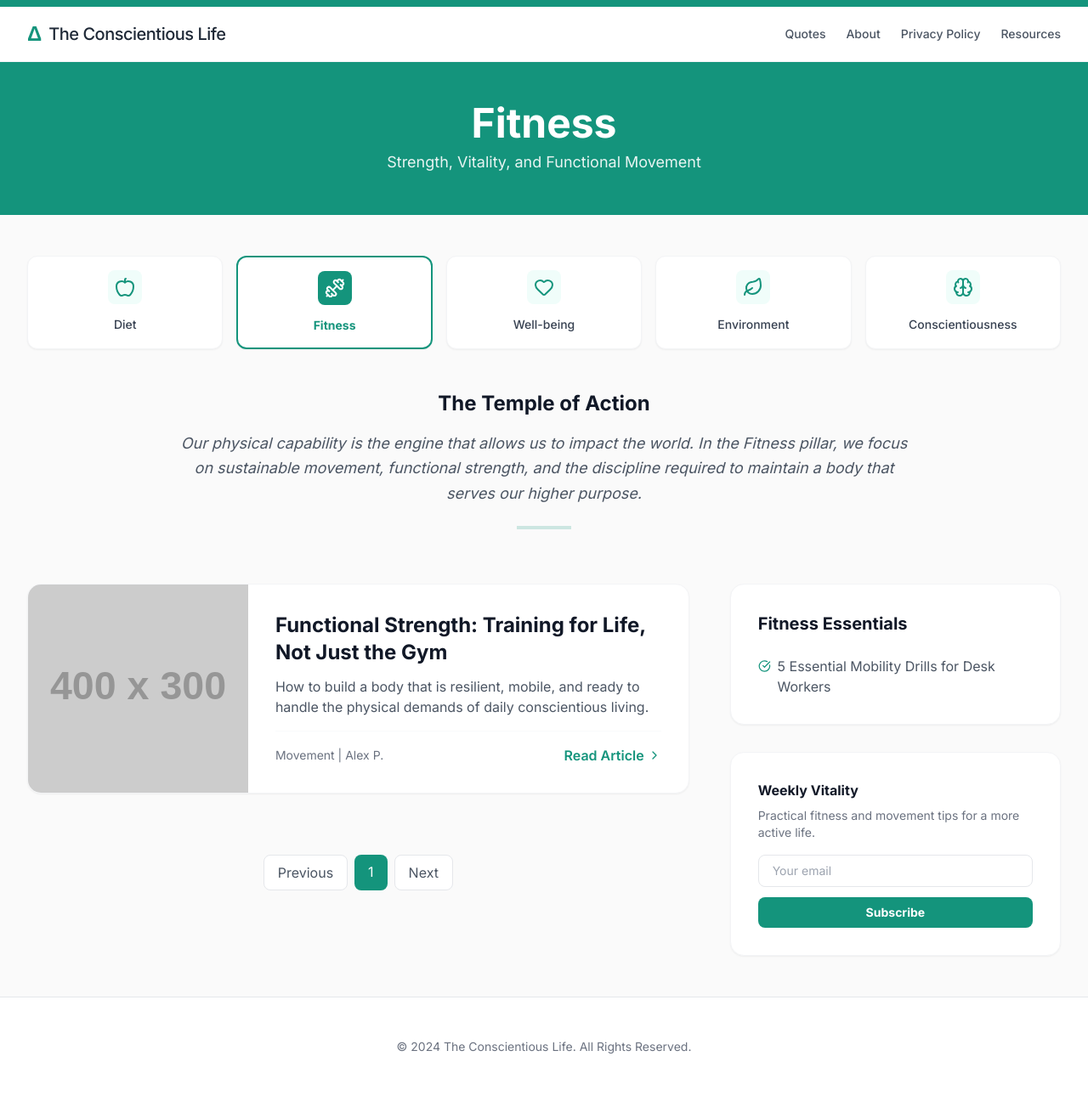
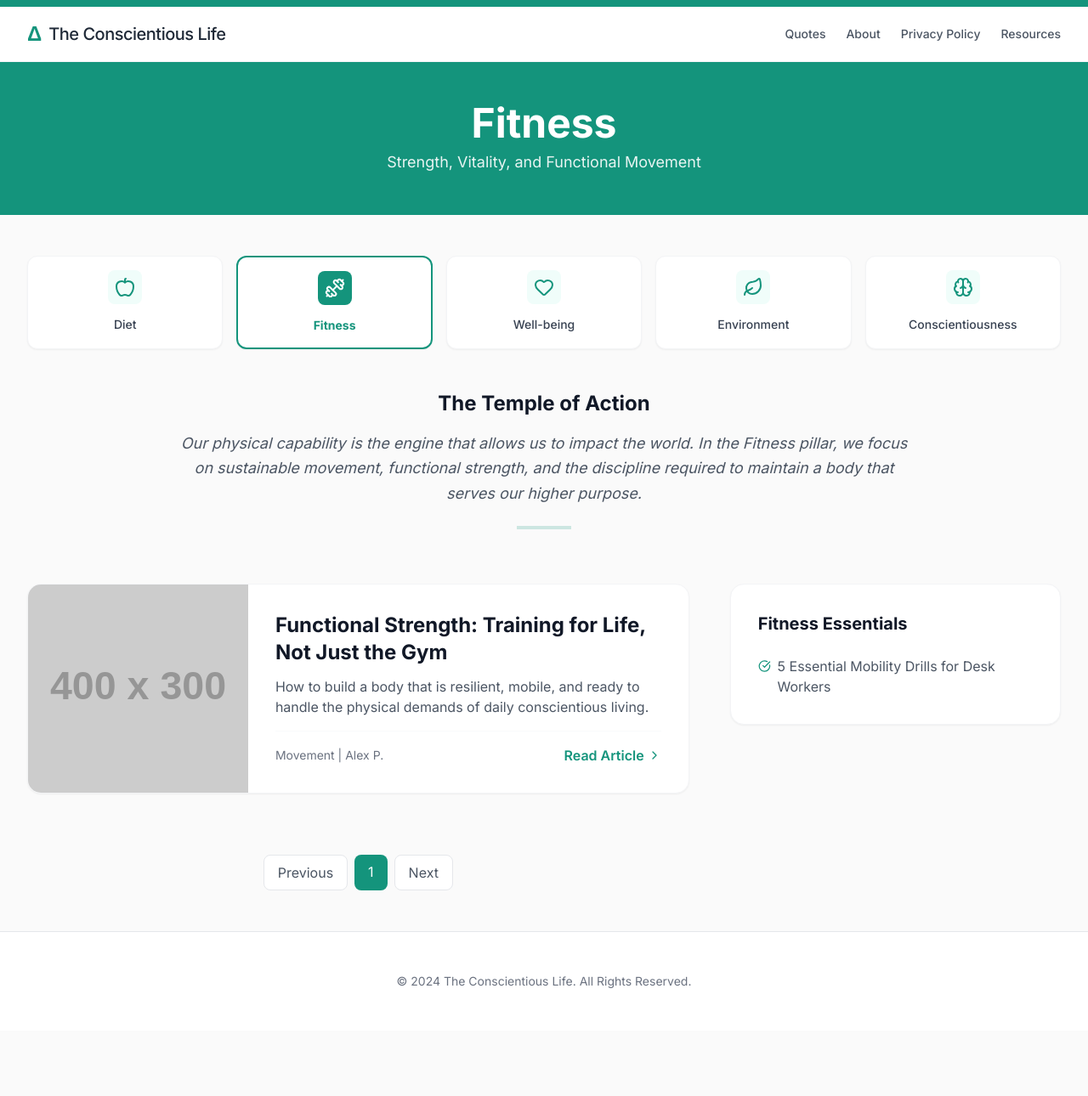
Before and after one commit to theconscientiouslife1-coder/TheCL, a Jekyll site: the page fitness.html, which Jekyll copies as it is, in a window 1280 px wide. Shown: the whole page at 85% size. Built offline with Jekyll 4.4.1, drawn with Linux system fonts in a browser that asks for light colours; nearby versions of some CDN libraries; after the commit the page ends 1213 px from its top, so only the background shows below that.

Commit message:
remove newsletter

```diff
--- a/fitness.html
+++ b/fitness.html
@@ -140,12 +140,7 @@
                     </ul>
                 </div>
 
-                <div class="sticky top-8 bg-white p-8 rounded-2xl shadow-sm border border-gray-100">
-                    <h4 class="font-bold text-gray-900 mb-2">Weekly Vitality</h4>
-                    <p class="text-sm text-gray-500 mb-4">Practical fitness and movement tips for a more active life.</p>
-                    <input type="email" placeholder="Your email" class="w-full px-4 py-2 rounded-lg border border-gray-200 mb-3 text-sm focus:ring-2 focus:ring-[#14947c] outline-none">
-                    <button class="w-full bg-[#14947c] text-white py-2 rounded-lg font-bold text-sm">Subscribe</button>
-                </div>
+
 
             </aside>
         </div>
```
